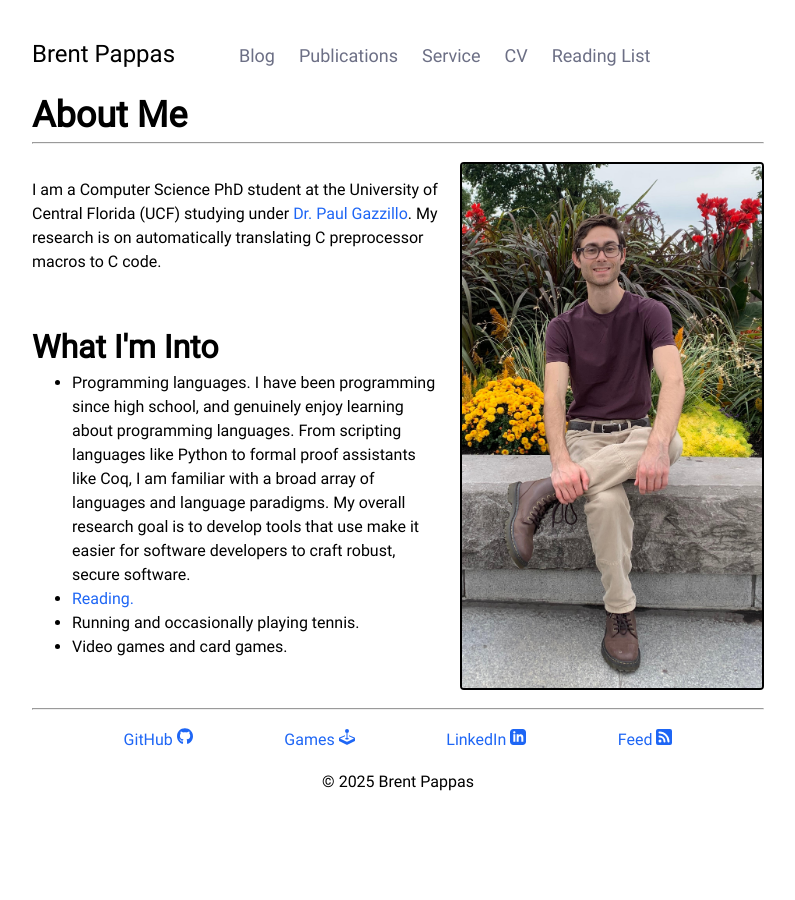
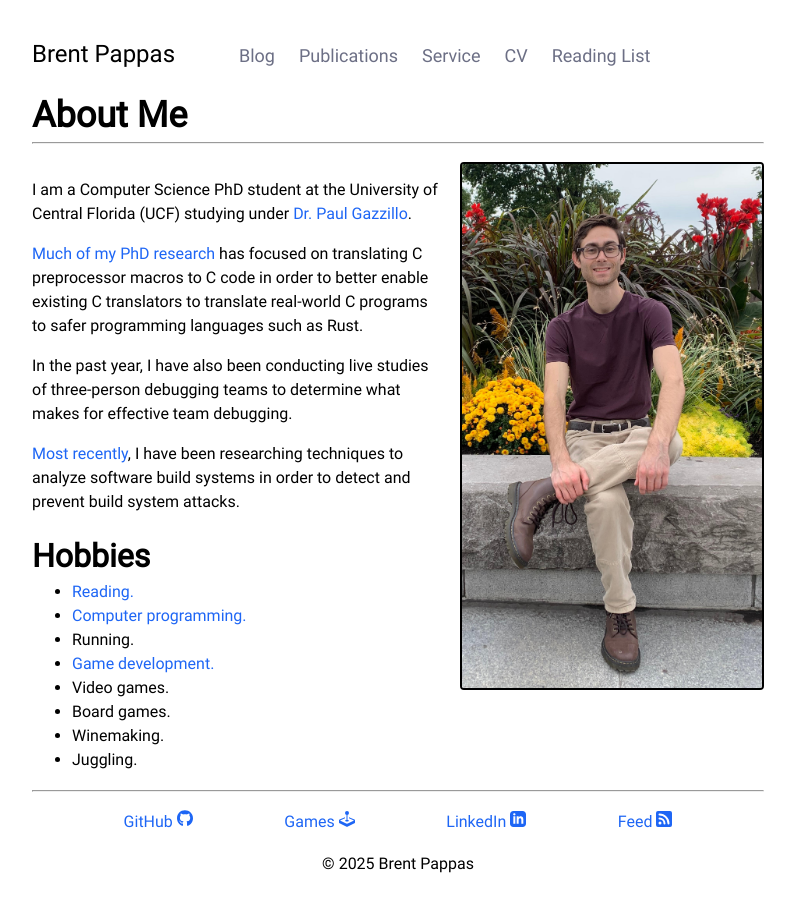
Before and after one commit to PappasBrent/pappasbrent.github.io, a Jekyll site: the page built from index.html, in a window 1280 px wide. Shown: the whole page, without its empty margins (242-1037 px from the left). Built offline with Jekyll 4.4.1, drawn with Linux system fonts in a browser that asks for light colours.

Commit message:
Update home page and style

```diff
--- a/index.html
+++ b/index.html
@@ -4,10 +4,30 @@ title: About Me
 ---
 
 <div>
-<p>
-I am a Computer Science PhD student at the University of Central Florida (UCF) studying under <a href="https://paulgazzillo.com/">Dr. Paul Gazzillo</a>.
-My research is on automatically translating C preprocessor macros to C code.
-</p>
+    <div>
+        <p>
+        I am a Computer Science PhD student at the University of Central Florida (UCF)
+        studying under <a href="https://paulgazzillo.com/">Dr. Paul Gazzillo</a>.
+        </p>
+
+        <p>
+        <a href="https://ieeexplore.ieee.org/document/10548673">Much of my PhD
+            research</a> has focused on translating C preprocessor macros to C code in
+        order to better enable existing C translators to translate real-world C
+        programs to safer programming languages such as Rust.
+        </p>
+
+        <p>
+        In the past year, I have also been conducting live studies of three-person
+        debugging teams to determine what makes for effective team debugging.
+        </p>
+
+        <p>
+        <a href="/research/hardening-build-systems">Most recently</a>, I have been
+        researching techniques to analyze software build systems in order to detect and
+        prevent build system attacks.
+        </p>
+    </div>
 
 <img
 src="assets/img/brent_at_mount_royal.jpg"
@@ -17,16 +37,16 @@ class="rounded-border"
 >
 
 <div>
-<h2>What I'm Into</h2>
+<h2>Hobbies</h2>
 <ul>
-    <li>Programming languages.
-        I have been programming since high school, and genuinely enjoy learning about programming languages.
-        From scripting languages like Python to formal proof assistants like Coq, I am familiar with a broad array of languages and language paradigms.
-        My overall research goal is to develop tools that use make it easier for software developers to craft robust, secure software.
-    </li>
     <li><a href="/reading">Reading.</a></li>
-    <li>Running and occasionally playing tennis.</li>
-    <li>Video games and card games.</li>
+    <li><a href="https://github.com/PappasBrent/">Computer programming.</a></li>
+    <li>Running.</li>
+    <li><a href="https://brent-pappas.itch.io/">Game development.</a></li>
+    <li>Video games.</li>
+    <li>Board games.</li>
+    <li>Winemaking.</li>
+    <li>Juggling.</li>
 </ul>
 </div>
 </div>
--- a/main.css
+++ b/main.css
@@ -201,8 +201,8 @@ div.card a:hover {
     main > div {
         column-gap: 18px;
         display: grid;
-        grid-template-rows: 2;
-        grid-template-columns: 2;
+        grid-template-rows: 2fr;
+        grid-template-columns: 2fr;
     }
 
     main > div > img {
```
